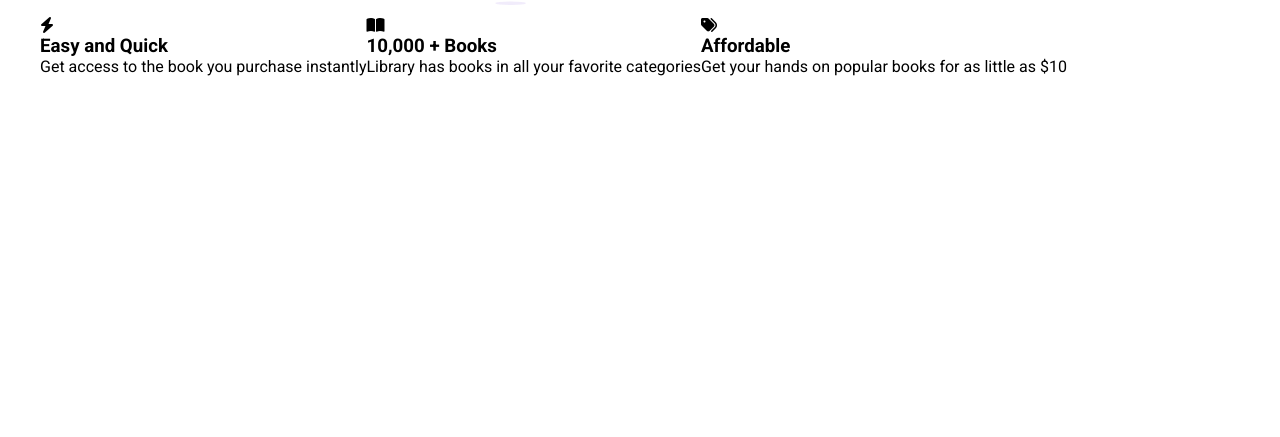
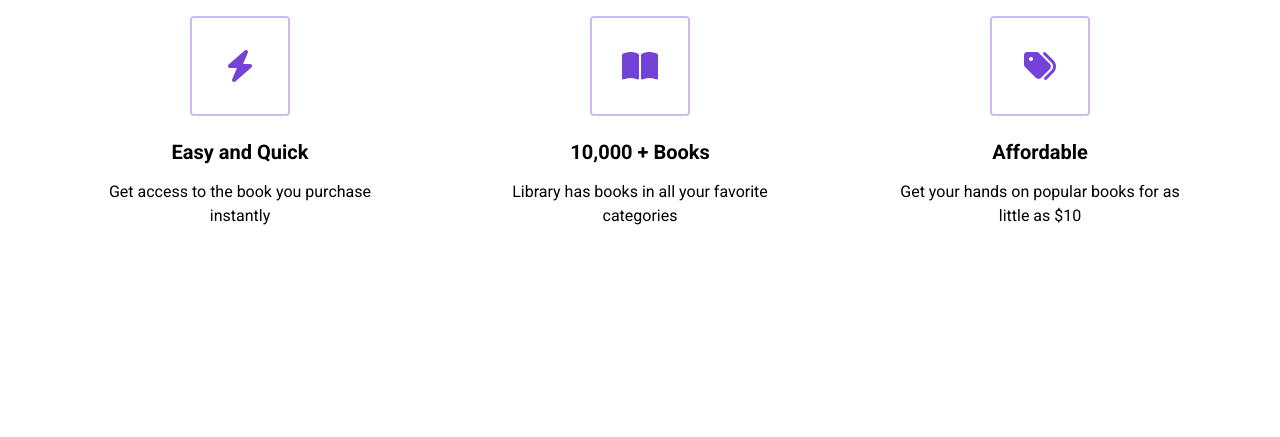
Before and after one commit to RCL-Leatham1994/e-commerce, a plain HTML site: page index.html in a window 1280 px wide. Shown: the part 910-1347 px from the top of the page. Before the commit the page ends 1042 px from the top, so only its background shows below. Drawn offline with Linux system fonts and the light colour scheme.

Commit message:
highlights2

```diff
--- a/index.html
+++ b/index.html
@@ -1,18 +1,22 @@
-<!DOCTYPE html>
+<!doctype html>
 <html lang="en">
   <head>
-  <meta charset="UTF-8">
-  <meta name="viewport" content="width=device-width, initial-scale=1.0">
-  <meta http-equiv="X-UA-Compatible" content="ie=edge">
+    <meta charset="UTF-8" />
+    <meta name="viewport" content="width=device-width, initial-scale=1.0" />
+    <meta http-equiv="X-UA-Compatible" content="ie=edge" />
     <title>Library</title>
-  <link rel="stylesheet" href="styles.css"/>
-  <link rel="stylesheet" href="https://cdnjs.cloudflare.com/ajax/libs/font-awesome/6.5.1/css/all.min.css">
+    <link rel="stylesheet" href="styles.css" />
+    <link
+      rel="stylesheet"
+      href="https://cdnjs.cloudflare.com/ajax/libs/font-awesome/6.5.1/css/all.min.css"
+    />
   </head>
   <body>
+    <!--LANDING-->
     <section id="landing">
       <nav>
         <div class="nav__container">
-      <img class="logo" src="./assets/Library.svg" alt="logo">
+          <img class="logo" src="./assets/Library.svg" alt="logo" />
           <ul class="nav__links">
             <li><a href="#" class="nav__link">Home</a></li>
             <li><a href="#" class="nav__link">Contact</a></li>
@@ -25,13 +29,15 @@
         <div class="header__container">
           <div class="header__description">
             <h1>Idaho's most awarded online library platform</h1>
-      <h2>Find your dream book with <span class="purple">Library</span></h2>
+            <h2>
+              Find your dream book with <span class="purple">Library</span>
+            </h2>
             <a href="#features">
               <button class="btn">Browse Books</button>
             </a>
           </div>
           <figure class="header__img--wrapper">
-      <img src="./assets/undraw_books.svg" alt="books">
+            <img src="./assets/undraw_books.svg" alt="books" />
           </figure>
         </div>
       </header>
@@ -44,7 +50,8 @@
       <section id="highlights">
         <div class="container">
           <div class="row">
-        <h2 class="section__title">Why choose <span class="purple">Library</span>
+            <h2 class="section__title">
+              Why choose <span class="purple">Library</span>
             </h2>
             <div class="highlight__wrapper">
               <div class="highlight">
@@ -56,7 +63,6 @@
                   Get access to the book you purchase instantly
                 </p>
               </div>
-
 
               <div class="highlight">
                 <div class="highlight__img">
@@ -77,16 +83,10 @@
                   Get your hands on popular books for as little as $10
                 </p>
               </div>
-
-
-
             </div>
           </div>
         </div>
       </section>
-   </main>
-
-
 
       <!--<section id="features">
           <div class="continer">
@@ -101,9 +101,6 @@
           </div>
         </div>
       </section> -->
-
-
-
     </main>
   </body>
 </html>
--- a/styles.css
+++ b/styles.css
@@ -1,9 +1,23 @@
 @import url("https://fonts.googleapis.com/css2?family=Roboto:ital,wght@0,100..900;1,100..900&display=swap");
+
 * {
   padding: 0;
   margin: 0;
   box-sizing: border-box;
   font-family: "Roboto", sans-serif;
+}
+
+body {
+  max-width: 100vw;
+  overflow: hidden;
+}
+
+p {
+  line-height: 1.5;
+}
+
+a {
+  text-decoration: none;
 }
 
 nav {
@@ -13,6 +27,8 @@ nav {
 
 img {
   width: 100%;
+  height: 100%;
+  max-width: 50vh;
 }
 
 .nav__container {
@@ -119,6 +135,7 @@ button:active {
 
 .header__img--wrapper {
   padding: 20px;
+  z-index: 2;
 }
 
 .container {
@@ -137,6 +154,69 @@ HIGHLIGHTS
 
 } */
 
+#highlights {
+position: relative;
+max-width: 100vw;
+}
+
+#highlights:before,
+#highlights:after {
+  background: url('assets/wave.svg');
+  content: "";
+  position: absolute;
+  left: 0;
+  width: 101vw;
+  height: 12vw;
+  background-size: cover;
+  background-repeat: no-repeat;
+  z-index: 1;
+}
+
+#highlights:before {
+  top: 1px;
+  transform: translateY(-100%);
+}
+
+#highlights:after {
+  bottom: 1px;
+  transform: translateY(100%) rotate(180deg);
+
+}
+
 .highlight__wrapper {
   display: flex;
+  flex-wrap: wrap;
 }
+
+.highlight {
+  padding: 0 24px;
+  width: calc(100% / 3);
+  display: flex;
+  align-items: center;
+  justify-content: center;
+  flex-direction: column;
+}
+
+.highlight__img {
+  border: 2px solid #7342d65d;
+  color:#7342d6;
+  width: 100px;
+  height: 100px;
+  display: flex;
+  align-items: center;
+  justify-content: center;
+  border-radius: 4px;
+  font-size: 32px;
+  margin-bottom: 24px;
+}
+
+.highlight__subtitle {
+  font-size: 20px;
+  margin-bottom: 16px;
+  text-align: center;
+}
+
+.highlight__para {
+  text-align: center;
+  max-width: 280px;
+}
```
Lines whose indentation alone changed are shown as unchanged.
